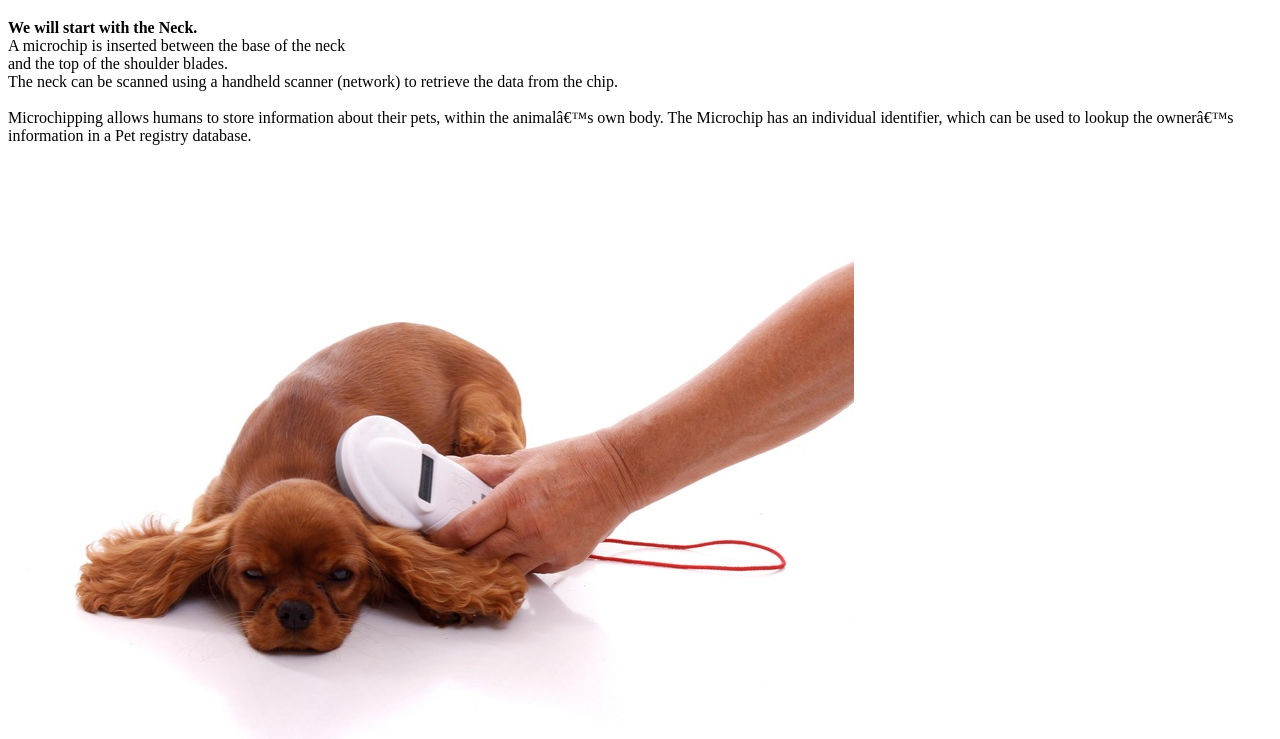
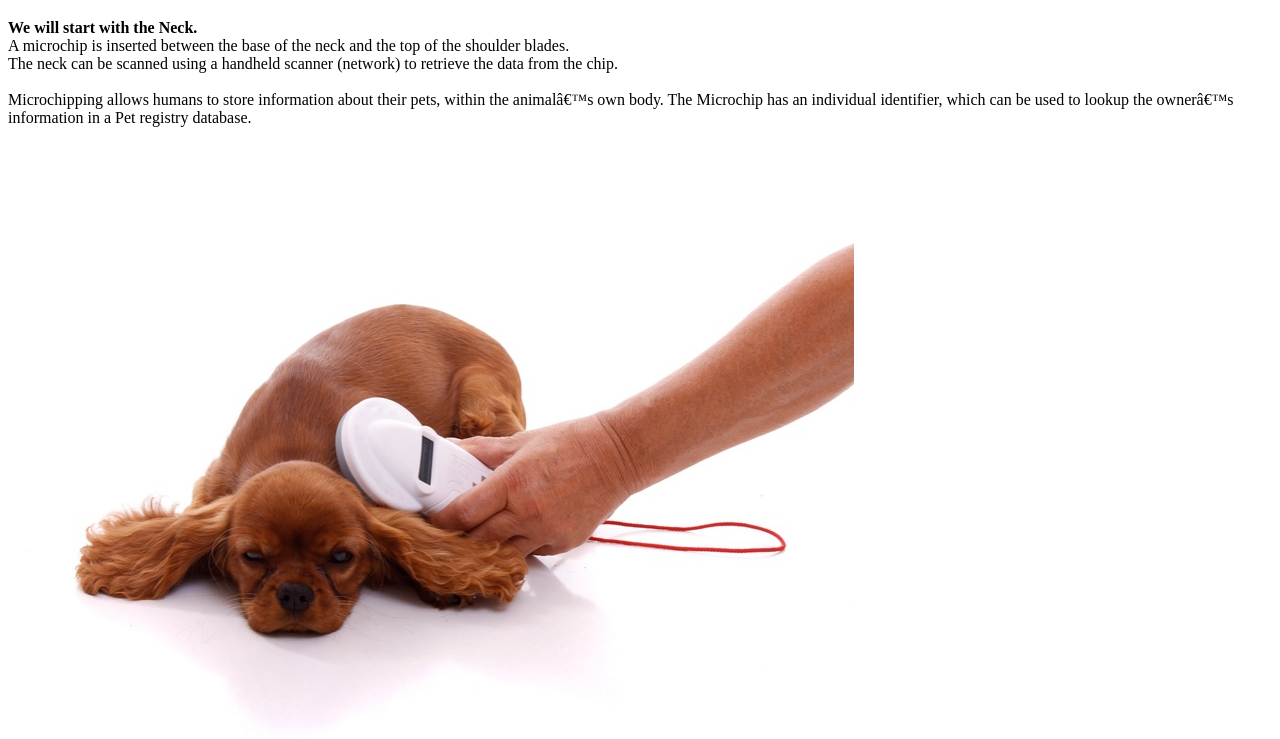
Before and after one commit to MeiLeong/IM, a plain HTML site: page exercises/page2.html in a window 1280 px wide. Shown: the part 61-800 px from the top of the page. Drawn offline with Linux system fonts and the light colour scheme.

Commit message:
Update page2.html

```diff
--- a/exercises/page2.html
+++ b/exercises/page2.html
@@ -8,7 +8,7 @@
 
 <body>
     <h1> This is the anatomy of a Pet</h1>
-    <strong>We will start with the Neck.</strong> <br>A microchip is inserted between the base of the neck <br> and the
+    <strong>We will start with the Neck.</strong> <br>A microchip is inserted between the base of the neck and the
     top of the shoulder blades.<br> The neck can be scanned using a handheld scanner (network) to retrieve the data from
     the chip.
     <br>
```
